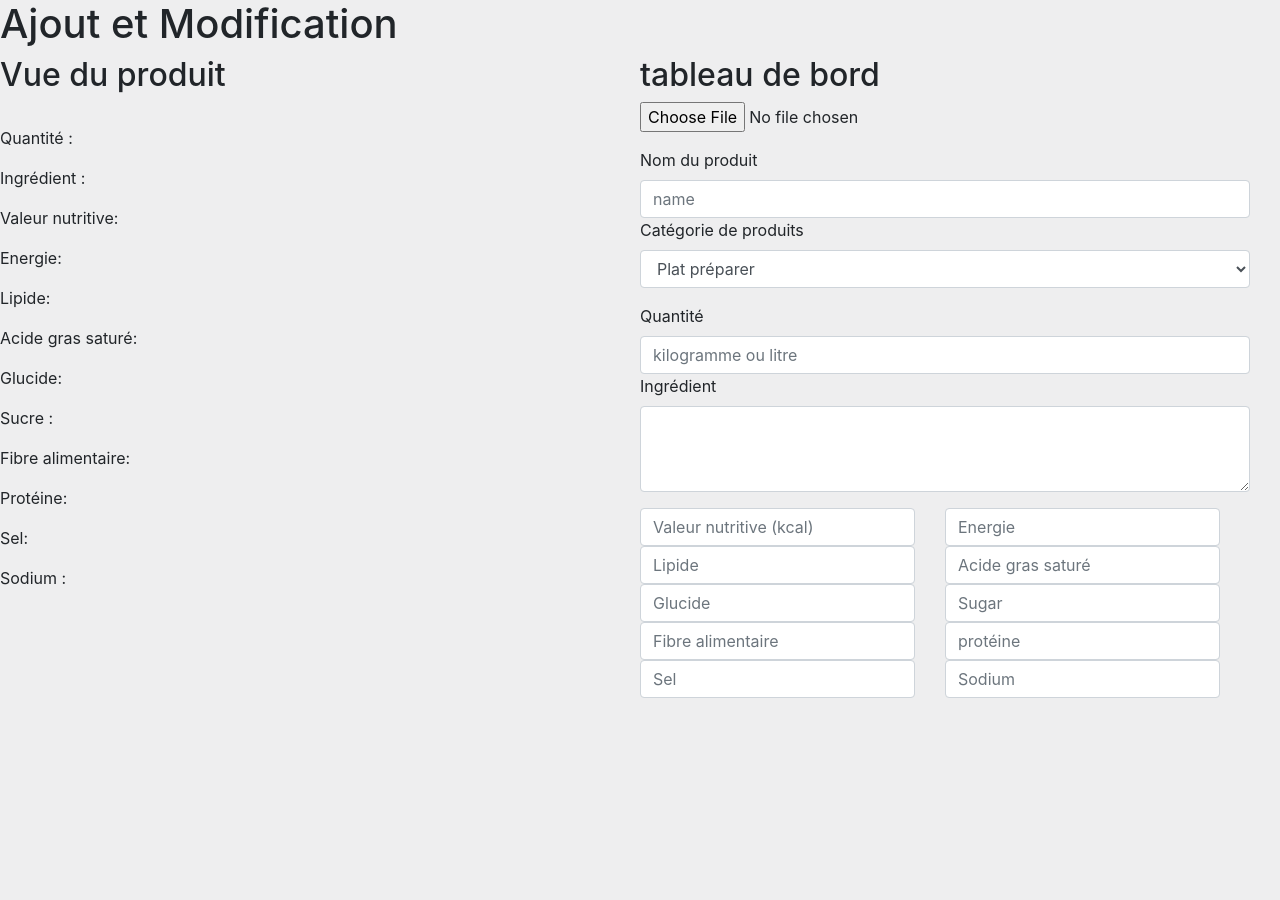
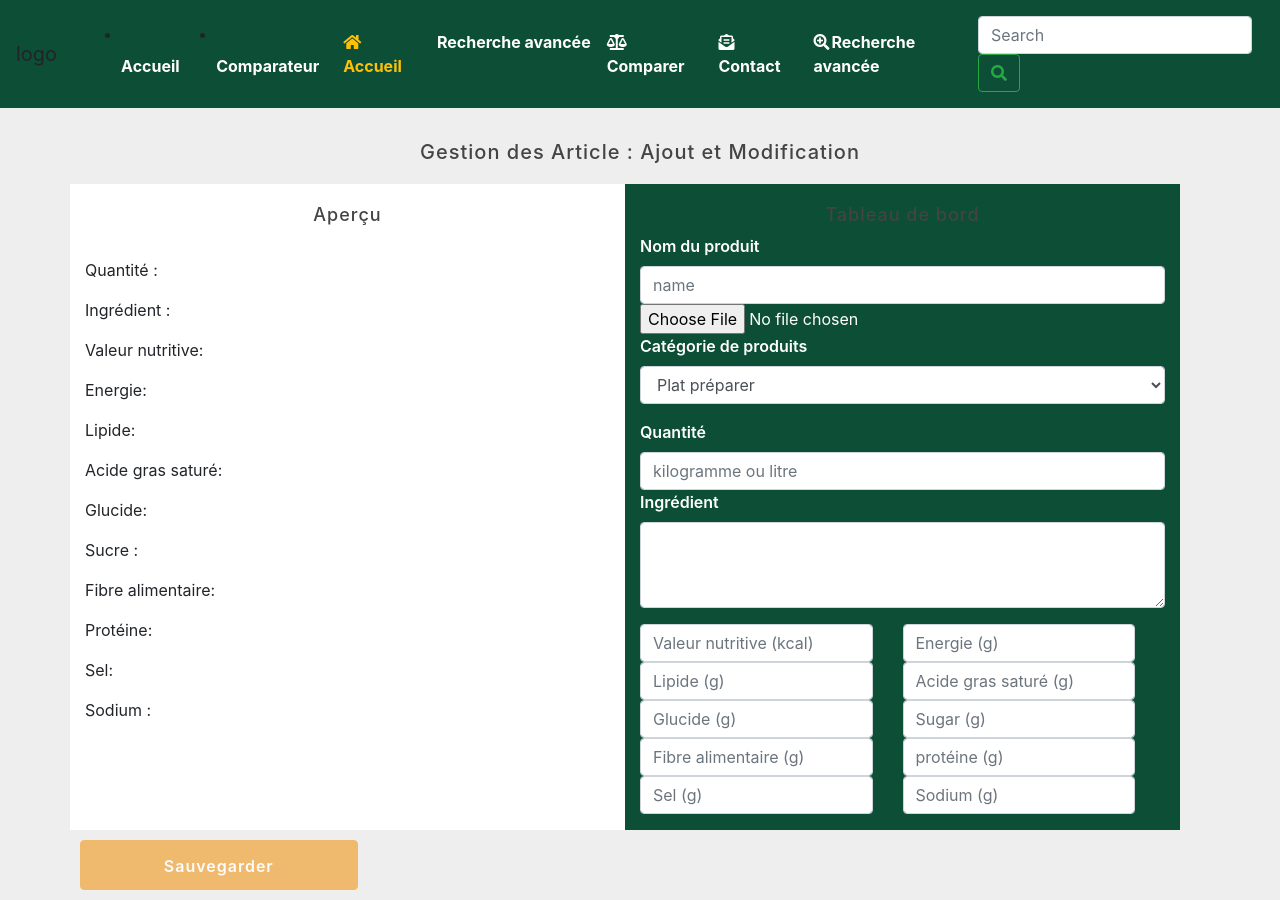
Before and after one commit to WildCodeSchool/tours-0918-js-projet2-found-eat, an Angular app in the folder Found-eat/: page /gallery in a window 1280 px wide. Before the commit the page ends 800 px from the top, so only its background shows below. Built offline with nearby package versions, Linux system fonts and the light colour scheme.

Commit message:
visuel 0.1

```diff
--- a/Found-eat/src/app/ajout/ajout.component.css
+++ b/Found-eat/src/app/ajout/ajout.component.css
@@ -1,4 +1,63 @@
+.container{
+    margin-top:70px;
+}
+
 .row
 {
 width: 100%
 }
+
+
+
+h1{
+    color:#444444;
+    font-size: 20px;
+    margin: 0 0 8px 0;
+    text-align: center;
+    letter-spacing: 1px;
+    margin-bottom:20px;
+}
+
+h2{
+    color:#444444;
+    font-size: 18px;
+    margin: 0 0 8px 0;
+    text-align: center;
+    letter-spacing: 1px;
+    margin-top:20px;
+}
+
+
+.formulaire{
+    background-color: #0D4E37;
+    color: white;
+    font-weight:600;
+}
+
+.présentation{
+    background-color: white;
+
+}
+
+.btn.btn-primary{
+    background: #f0ad4e none repeat scroll 0 0;
+    border-color: #f0ad4e;
+    opacity: 0.8 ;
+    color: #ffffff;
+    font-size:16px;
+    font-weight: 600;
+    letter-spacing: 1px;
+    width: 25%;
+    height: 50px;
+    line-height:50px;
+    padding: 0;
+    margin:10px;
+
+    transition: all;
+    transition-duration: 0.3s;
+    transition-timing-function: ease;
+    transition-delay: 0s;
+}
+.btn.btn-primary:hover{
+    opacity:1;
+}
--- a/Found-eat/src/app/ajout/ajout.component.html
+++ b/Found-eat/src/app/ajout/ajout.component.html
@@ -1,15 +1,12 @@
-
-<h1 class=" text-alingn-center "> Ajout et Modification </h1>
-
-
+<div class="container">
+  <h1 class="text-align center "> Gestion des Article : Ajout et Modification </h1>
 
     <div class="row">
       <div class="présentation col-6 ">
-      <h2>Vue du produit</h2>
+        <h2>Aperçu</h2>
         <!-- Lié au formulaire, La présentation du produit c'est à dire la fiche du produit se complétera en même temps que le formulaire. -->
-      <h2>{{ nom }}</h2>
-      <img [src]="url" height="200"><br/>
-
+        <h4>{{ nom }}</h4>
+        <img [src]="url" height="200"><br />
         <p>Quantité : {{ kil }}</p>
         <p>Ingrédient : {{ inge }}</p>
         <p>Valeur nutritive: {{ val }}</p>
@@ -25,28 +22,19 @@
       </div>
 
       <div class="formulaire col-6">
-        <h2> tableau de bord </h2>
-
-        <form>
-            <div class="form-group">
-
-              <input type="file" class="form-control-file" id="exampleFormControlFile1" (change)="onSelecfile($event)" [(ngModel)]="img" name="image" >
-            </div>
-          </form>
-
-
-
-
+        <h2>Tableau de bord </h2>
         <!-- Le formulaire en lui même. il aura un Titre = Nom du produit. il aura la possibilié de rechercher un produit -->
         <div class="form-group">
           <form>
-
-          <label for="exampleFormControlInput1">Nom du produit</label> <!-- nom du produit -->
-          <input type="email" class="form-control" id="NProd" placeholder="name" [(ngModel)]="nom" name="nom">
-
-
+            <!-- nom du produit -->
+            <label for="exampleFormControlInput1">Nom du produit</label>
+            <input type="text" class="form-control" id="NProd" placeholder="name" [(ngModel)]="nom" name="nom">
+            <!-- importation produit -->
+            <input type="file" class="form-control-file" id="exampleFormControlFile1" (change)="onSelecfile($event)"
+              [(ngModel)]="img" name="image">
+            <!-- catégorie -->
             <div class="form-group">
-            <label for="exampleFormControlSelect1">Catégorie de produits </label> <!-- catégorie -->
+              <label for="exampleFormControlSelect1">Catégorie de produits </label>
               <select class="form-control" id="SelecCatégorie">
                 <option>Plat préparer</option>
                 <option>Conserve</option>
@@ -69,7 +57,6 @@
               <textarea class="form-control" id="exampleFormControlTextarea1" rows="3" [(ngModel)]="inge" name="ingrédient"></textarea>
             </div>
 
-
             <div class="row">
 
               <!-- Information du produit -->
@@ -77,53 +64,53 @@
                 <input type="text" class="form-control" placeholder="Valeur nutritive (kcal)" [(ngModel)]="val" name="valeur_nutritive">
               </div>
               <div class="col">
-              <input type="text" class="form-control" placeholder="Energie" [(ngModel)]="ene" name="energie">
+                <input type="text" class="form-control" placeholder="Energie (g)" [(ngModel)]="ene" name="energie">
               </div>
             </div>
 
             <div class="row">
               <div class="col">
-              <input type="text" class="form-control" placeholder="Lipide" [(ngModel)]="lip" name="lipide">
+                <input type="text" class="form-control" placeholder="Lipide (g)" [(ngModel)]="lip" name="lipide">
               </div>
               <div class="col">
-              <input type="text" class="form-control" placeholder="Acide gras saturé" [(ngModel)]="ac" name="acide">
+                <input type="text" class="form-control" placeholder="Acide gras saturé (g)" [(ngModel)]="ac" name="acide">
               </div>
             </div>
 
             <div class="row">
               <div class="col">
-              <input type="text" class="form-control" placeholder="Glucide" [(ngModel)]="glu" name="glucide">
+                <input type="text" class="form-control" placeholder="Glucide (g)" [(ngModel)]="glu" name="glucide">
               </div>
               <div class="col">
-              <input type="text" class="form-control" placeholder="Sugar" [(ngModel)]="sug" name="sugar">
+                <input type="text" class="form-control" placeholder="Sugar (g)" [(ngModel)]="sug" name="sugar">
               </div>
             </div>
             <div class="row">
               <div class="col">
-              <input type="text" class="form-control" placeholder="Fibre alimentaire" [(ngModel)]="fa" name="fibre">
+                <input type="text" class="form-control" placeholder="Fibre alimentaire (g)" [(ngModel)]="fa" name="fibre">
               </div>
               <div class="col">
-              <input type="text" class="form-control" placeholder="protéine" [(ngModel)]="pr" name="protéine">
+                <input type="text" class="form-control" placeholder="protéine (g)" [(ngModel)]="pr" name="protéine">
+              </div>
+            </div>
+            <div class="row">
+              <div class="col">
+                <input type="text" class="form-control" placeholder="Sel (g)" [(ngModel)]="se" name="sel">
+              </div>
+              <div class="col">
+                <input type="text" class="form-control" placeholder="Sodium (g)" [(ngModel)]="so" name="sodium">
+              </div>
+            </div>
+          </form>
+
+          <div class="symbole">
+          <!-- Symbole de qualité -->
+          </div>
+
       </div>
     </div>
 
-          <div class="row">
-            <div class="col">
-              <input type="text" class="form-control" placeholder="Sel" [(ngModel)]="se" name="sel">
-            </div>
-            <div class="col">
-              <input type="text" class="form-control" placeholder="Sodium" [(ngModel)]="so" name="sodium">
+    <button type="submit" class="btn btn-primary">Sauvegarder</button>
+
   </div>
 </div>
-
-        </form>
-
-
-
-        <div class="symbole">
-          <!-- Symbole de qualité -->
-
-
-        </div>
-
-      </div>
--- a/Found-eat/src/app/app.component.html
+++ b/Found-eat/src/app/app.component.html
@@ -1,7 +1,4 @@
+<app-nav-bar></app-nav-bar>
 <app-ajout></app-ajout>
-
-
-<!-- <app-nav-bar></app-nav-bar>
-
-<router-outlet></router-outlet>
-<app-footer></app-footer> -->
+<!-- <app-footer></app-footer>
+<router-outlet></router-outlet> -->
```
Lines whose indentation alone changed are shown as unchanged.
